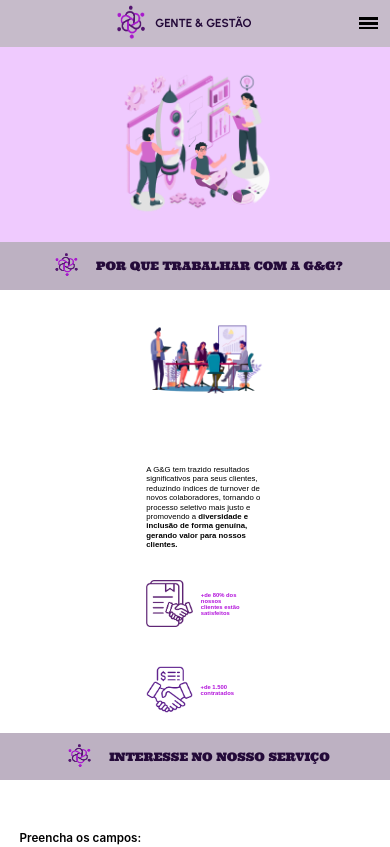
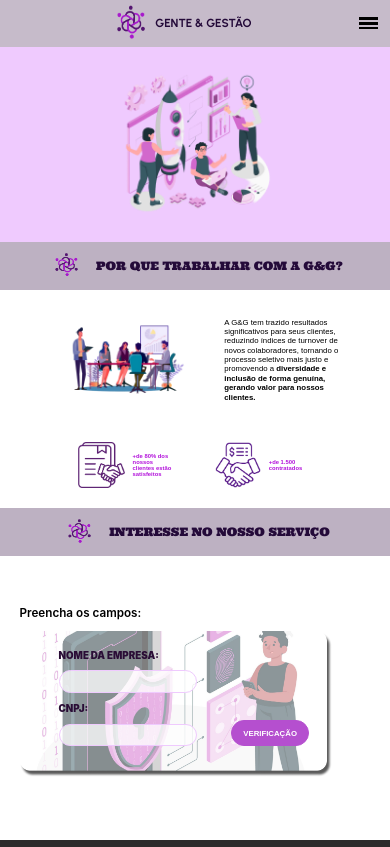
Before and after one commit to myslium/tcc-g-g, a React (Create React App) app: page /falecomconsultor in a window 390 px wide. Shown: the top 847 px of the page. Built offline with nearby package versions, Linux system fonts and the light colour scheme; a web font is replaced by a local one.

Commit message:
ajuste besta

```diff
--- a/src/pages/falecomconsultor/index.scss
+++ b/src/pages/falecomconsultor/index.scss
@@ -230,37 +230,34 @@ margin: 0%;
         .primeira-div {
 
             display: flex;
-            flex-direction: column-reverse;
-            gap: 0vw;
+            flex-direction: row-reverse;
 
             .texto {
 
-                width: 100%;
+
 
                 p {
-                    font-size: 4vw;
+                    font-size: 6vw;
                 }
 
 
             }
             .geg-img {
-                width: 90%;
+                width: 100%;
             }
          }
 
          .segunda-div {
-            display: flex;
-            flex-direction: column;
 
             .filhos {
-                width: 70vw;
+                width: 100vw;
 
                 .img-filho {
                     height: 20vw;
                 }
 
                 h3 {
-                    font-size: 4vw;
+                    font-size: 6vw;
                 }
             }
         }
```
